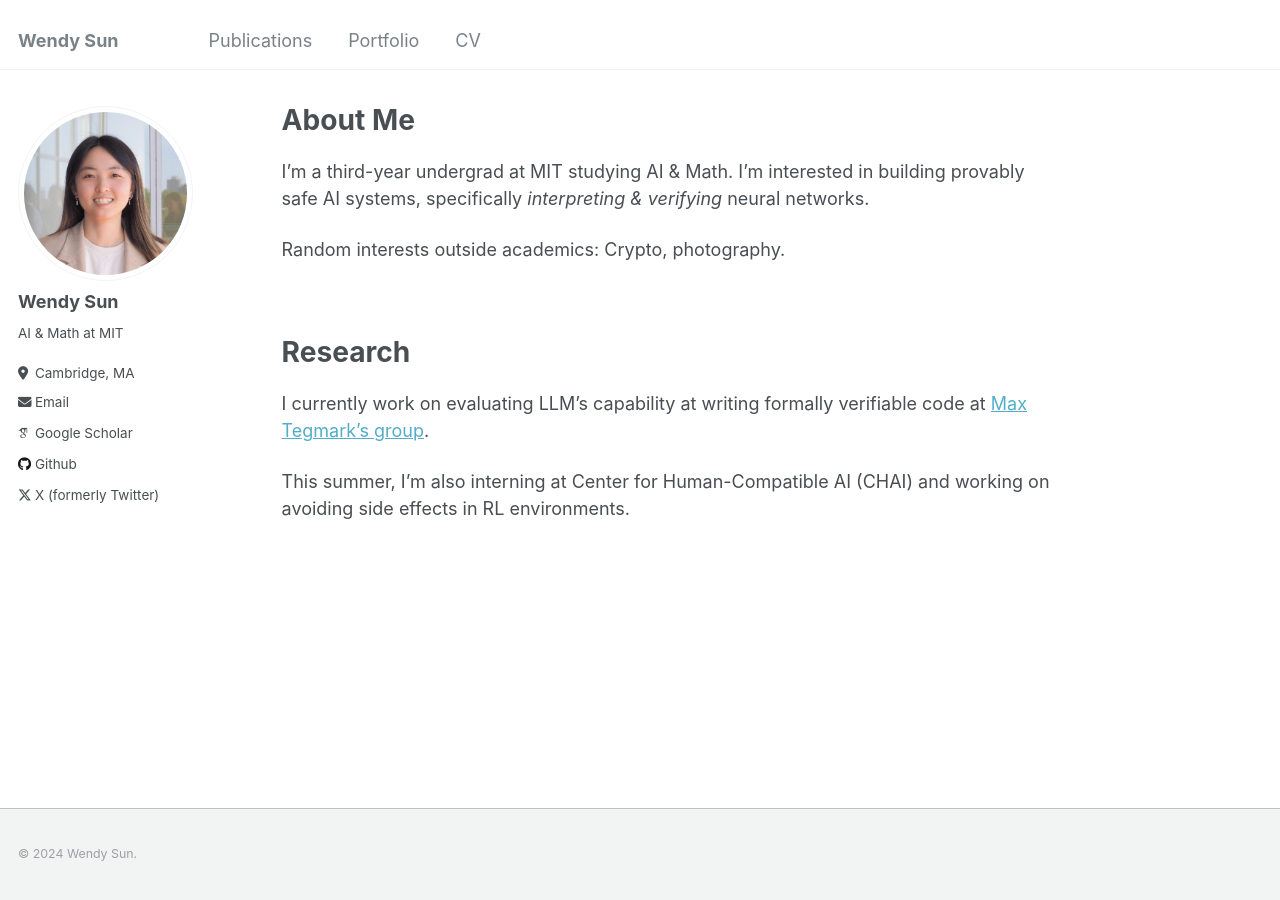
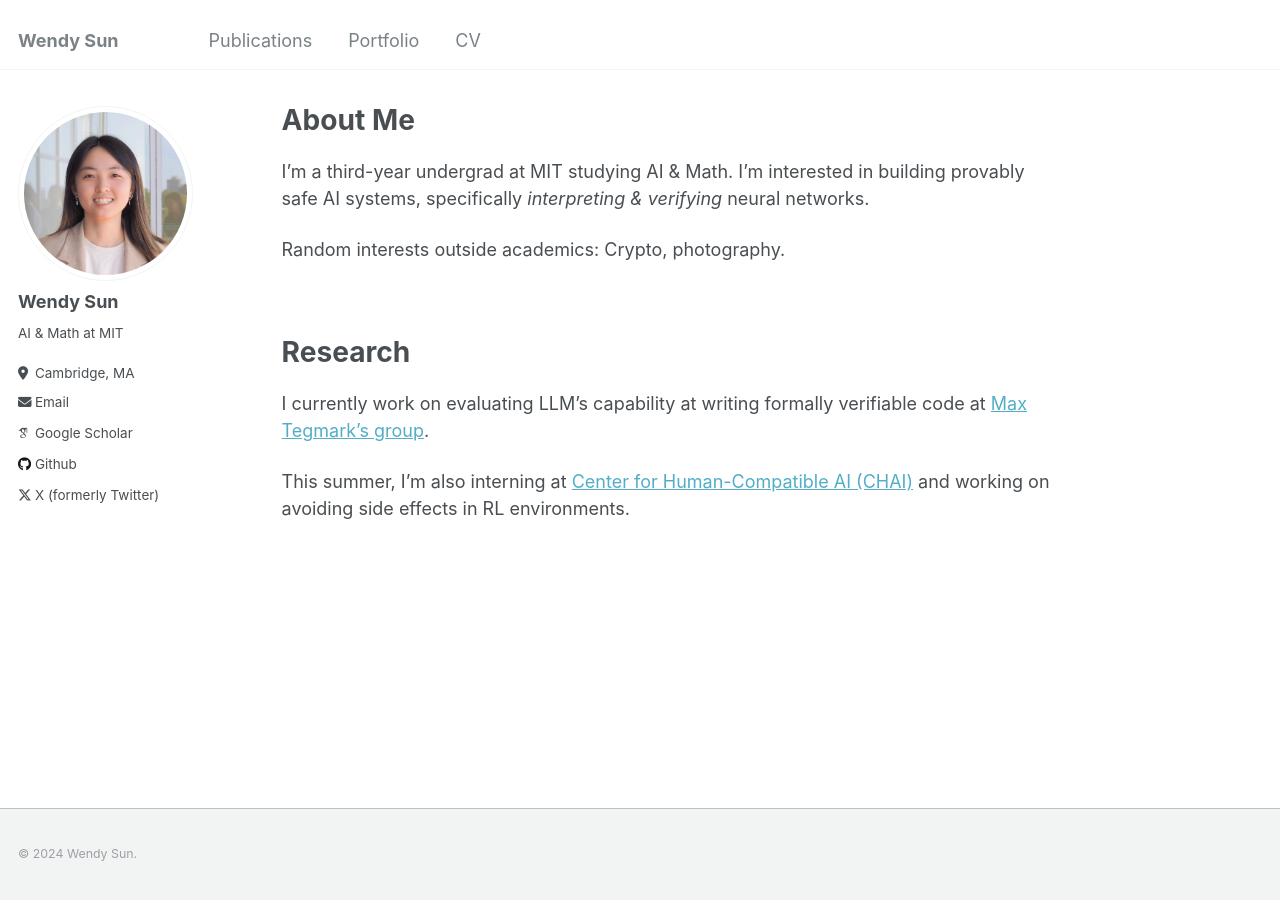
Before and after one commit to sun-wendy/sun-wendy.github.io, a Jekyll site: the page built from _pages/about.md, in a window 1280 px wide. Built offline with Jekyll 4.4.1, drawn with Linux system fonts in a browser that asks for light colours; some web fonts are replaced; some of the changed lines change nothing that is shown.

Commit message:
Update home page

```diff
--- a/_pages/about.md
+++ b/_pages/about.md
@@ -22,4 +22,4 @@ Research
 
 I currently work on evaluating LLM's capability at writing formally verifiable code at <a href="https://tegmark.org/" target="_blank">Max Tegmark's group</a>.
 
-This summer, I'm also interning at Center for Human-Compatible AI (CHAI) and working on avoiding side effects in RL environments.
+This summer, I'm also interning at <a href="https://humancompatible.ai/" target="_blank">Center for Human-Compatible AI (CHAI)</a> and working on avoiding side effects in RL environments.
```
